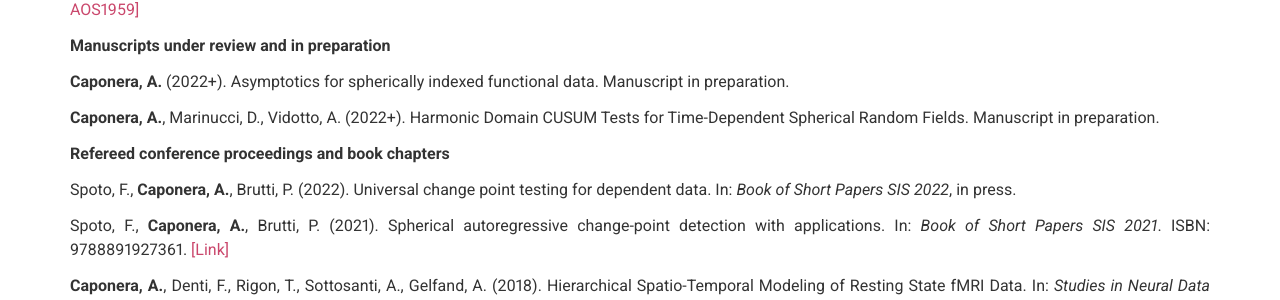
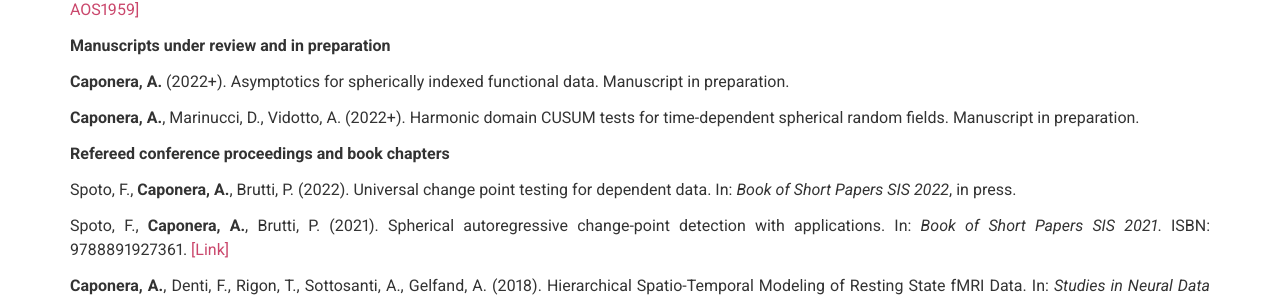
Before and after one commit to alessiacaponera/alessiacaponera.github.io, a Jekyll site: the page built from index.md, in a window 1280 px wide and 900 px high, scrolled down 2438 px. Shown: the part 370-670 px from the top of the window. Built offline with Jekyll 4.4.1, drawn with Linux system fonts in a browser that asks for light colours.

```diff
--- a/_config.yml
+++ b/_config.yml
@@ -32,20 +32,6 @@ about_content: | # this will include new lines to allow paragraphs
 
     [<mark>Download curriculum vitae</mark>](/files/cv_Caponera.pdf)
 
-# Teaching Section
-#teaching_title: Teaching @ Unimib
-#teaching_content: |
-#    The courses are paired with a website which includes the teaching material (slides, code, references, etc.).
-
-#    **B.Sc. courses (corsi laurea triennale)**
-
-#    - [**Statistics 1** (in Italian)](https://tommasorigon.github.io/StatI/), CdL in Scienze Statistiche ed Economiche, University of Milano-Bicocca.
-#    - [**R for the multivariate statistical analysis** (in Italian)](https://tommasorigon.github.io/introR/), CdL in Scienze Statistiche ed Economiche, University of Milano-Bicocca.
-
-#    **B.Sc. & M.Sc. thesis (tesi triennale e magistrale)**
-
-#    - [**Information page** (in Italian)](https://tommasorigon.github.io/files/tesi.html). Please read the information page if you are interested in working with me for your B.Sc. or M.Sc. thesis.
-
 # Projects Section
 projects_title: Academic positions
 
@@ -77,7 +63,7 @@ more_content: |
 
     **Caponera, A.** (2022+). Asymptotics for spherically indexed functional data. Manuscript in preparation.
 
-    **Caponera, A.**, Marinucci, D., Vidotto, A. (2022+). Harmonic Domain CUSUM Tests for Time-Dependent Spherical Random Fields. Manuscript in preparation.
+    **Caponera, A.**, Marinucci, D., Vidotto, A. (2022+). Harmonic domain CUSUM tests for time-dependent spherical random fields. Manuscript in preparation.
 
     **Refereed conference proceedings and book chapters**
 
@@ -98,19 +84,6 @@ awards_content: |
 
     - IMS New Researcher Travel Award to attend the 2022 IMS Annual Meeting (800USD)
     - ISBA Travel Award to attend the 2018 ISBA World Meeting (250USD)
-
-#    **Data competitions**
-
-#    - Best objective prediction at [Stat under the Stars 4](https://www.unipa.it/dipartimenti/seas/sus4/), Palermo, Italy (06/2018)
-#    - Winner of the Young-CLADAG data contest, Milan, Italy (09/2017)
-#    - Winner of the [Bocconi summer school data competition](https://www.knowledge.unibocconi.it/notizia.php?idArt=1855), Como, Italy (07/2017)
-
-#    **Travel award**
-
-#    - Travel award (400£) for O'Bayes 2019 conference, Warwick, UK (06/2019)
-#    - Travel award (accommodation) for the BNP12 conference, Oxford, UK (06/2019)
-#    - ISBA travel award (250$) for ISBA 2018 world meeting, Edinburgh, UK (06/2018)
-#    - ISBA travel award (700$) for the O'Bayes 2017 conference, Austin, Texas (12/2017)
 
 
 # More Section
```
